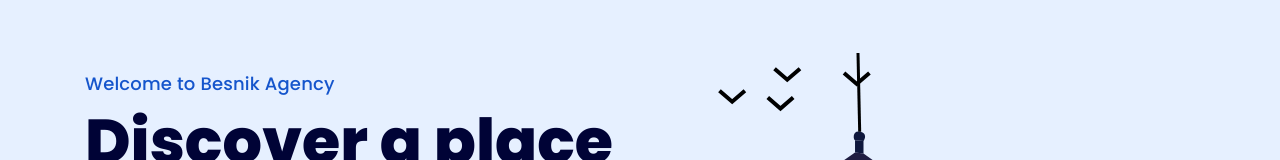
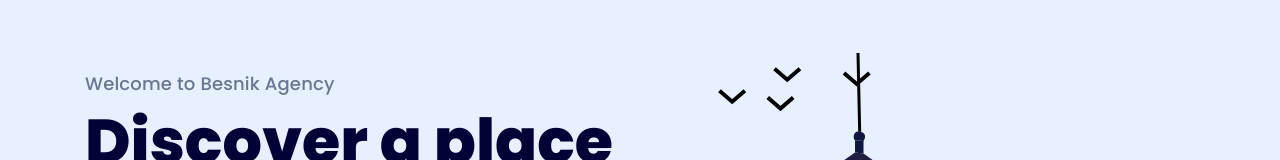
Before and after one commit to phuongthanhf6/besnik, a plain HTML site: page index.html in a window 1280 px wide. Shown: the part 128-288 px from the top of the page. Drawn offline with Linux system fonts and the light colour scheme.

Commit message:
Sửa màu .sub-title trong phần hero

```diff
--- a/assets/css/style.css
+++ b/assets/css/style.css
@@ -113,7 +113,7 @@ a {
     font-size: 1.8rem;
     line-height: 1.5;
     letter-spacing: 0.01em;
-    color: #1555cc;
+    color: #687690;
 }
 
 .hero .title {
```
